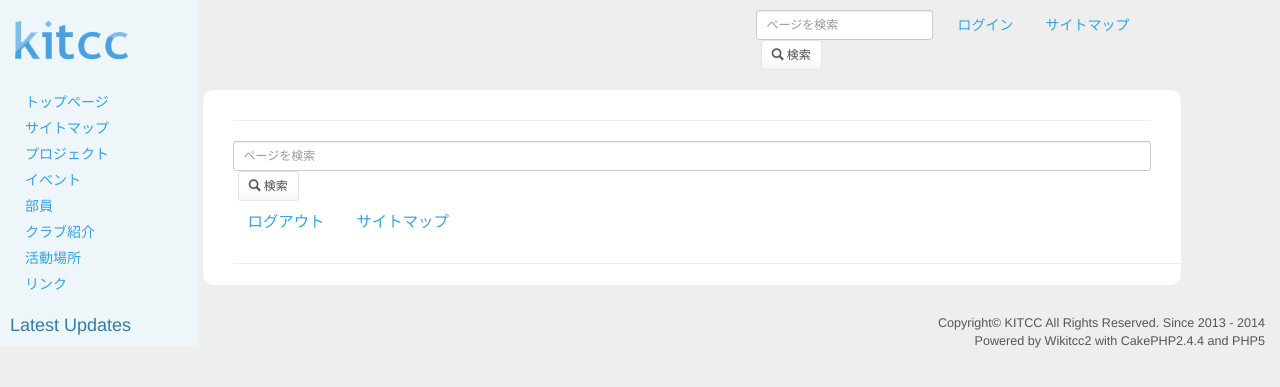
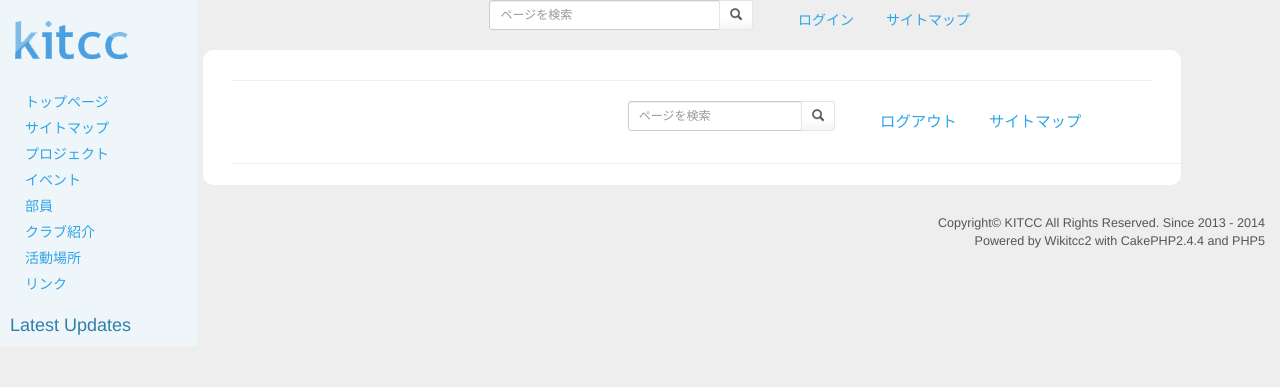
Before and after one commit to hoo89/Wikitcc2, a CakePHP app: the page made by app/View/Elements/private_header.ctp in a window 1280 px wide. Shown: the top 387 px of the page. Run offline with PHP 8.4 and a stand-in for CakePHP, Linux system fonts and the light colour scheme; the template is opened without the code that fills it, so the values that code supplies are empty; form fields are guessed from the names that the template uses; some libraries are stand-ins or nearby versions.

Commit message:
fix search bar layout

```diff
--- a/app/View/Elements/header.ctp
+++ b/app/View/Elements/header.ctp
@@ -1,10 +1,20 @@
-<?php echo $this->Form->create('WikiPage', array('class'=>'form-inline','url' => array('controller' => 'WikiPages', 'action' => 'find_public'))); ?>
+<div class="row">
+	<div class="col-sm-4 pull-right">
+		<ul class="nav nav-pills">
+		<li><?php echo $this->Html->link('ログイン',array('controller' => 'users', 'action' => 'login')); ?></li>
+		<li><?php echo $this->Html->link('サイトマップ',array('controller' => 'categories', 'action' => 'index')); ?></li>
+		</ul>
+	</div>
 
-<?php echo $this->Form->input('keyword', array('label' => false,'placeholder'=>'ページを検索', 'class' => 'form-control input-sm', 'div' => 'form-group')); ?>
-<button type="submit" class="btn btn-default btn-sm" style="margin:0px 5px;"><span class="glyphicon glyphicon-search"></span> 検索</button>
-</form>
-
-<ul class="nav nav-pills">
-<li><?php echo $this->Html->link('ログイン',array('controller' => 'users', 'action' => 'login')); ?></li>
-<li><?php echo $this->Html->link('サイトマップ',array('controller' => 'categories', 'action' => 'index')); ?></li>
-</ul>
+	<div class="col-xs-5 col-sm-3 pull-right">
+		<form action="/wikitcc2/WikiPages/find_public" class="form-search" id="WikiPageViewForm" method="post" accept-charset="utf-8">
+		<div style="display:none;"><input type="hidden" name="_method" value="POST"></div>
+		<div class="input-group input-group-sm">
+		<input name="data[WikiPage][keyword]" placeholder="ページを検索" class="form-control" type="text" id="WikiPageKeyword">
+		<span class="input-group-btn">
+		<button type="submit" class="btn btn-default btn-sm"><span class="glyphicon glyphicon-search"></span></button>
+		</span>
+		</div>
+		</form>
+	</div>
+</div>
--- a/app/View/Elements/private_header.ctp
+++ b/app/View/Elements/private_header.ctp
@@ -1,10 +1,20 @@
-<?php echo $this->Form->create('WikiPage', array('class'=>'form-inline','url' => array('controller' => 'WikiPages', 'action' => 'find'))); ?>
+<div class="row">
+	<div class="col-sm-4 pull-right">
+		<ul class="nav nav-pills">
+		<li><?php echo $this->Html->link('ログアウト',array('controller' => 'users', 'action' => 'logout')); ?></li>
+		<li><?php echo $this->Html->link('サイトマップ',array('controller' => 'categories', 'action' => 'index')); ?></li>
+		</ul>
+	</div>
 
-<?php echo $this->Form->input('keyword', array('label' => false,'placeholder'=>'ページを検索', 'class' => 'form-control input-sm', 'div' => 'form-group')); ?>
-<button type="submit" class="btn btn-default btn-sm" style="margin:0px 5px;"><span class="glyphicon glyphicon-search"></span> 検索</button>
-</form>
-
-<ul class="nav nav-pills">
-<li><?php echo $this->Html->link('ログアウト',array('controller' => 'users', 'action' => 'logout')); ?></li>
-<li><?php echo $this->Html->link('サイトマップ',array('controller' => 'categories', 'action' => 'index')); ?></li>
-</ul>
+	<div class="col-xs-5 col-sm-3 pull-right">
+		<form action="/wikitcc2/WikiPages/find" class="form-search" id="WikiPageViewForm" method="post" accept-charset="utf-8">
+		<div style="display:none;"><input type="hidden" name="_method" value="POST"></div>
+		<div class="input-group input-group-sm">
+		<input name="data[WikiPage][keyword]" placeholder="ページを検索" class="form-control" type="text" id="WikiPageKeyword">
+		<span class="input-group-btn">
+		<button type="submit" class="btn btn-default btn-sm"><span class="glyphicon glyphicon-search"></span></button>
+		</span>
+		</div>
+		</form>
+	</div>
+</div>
```
